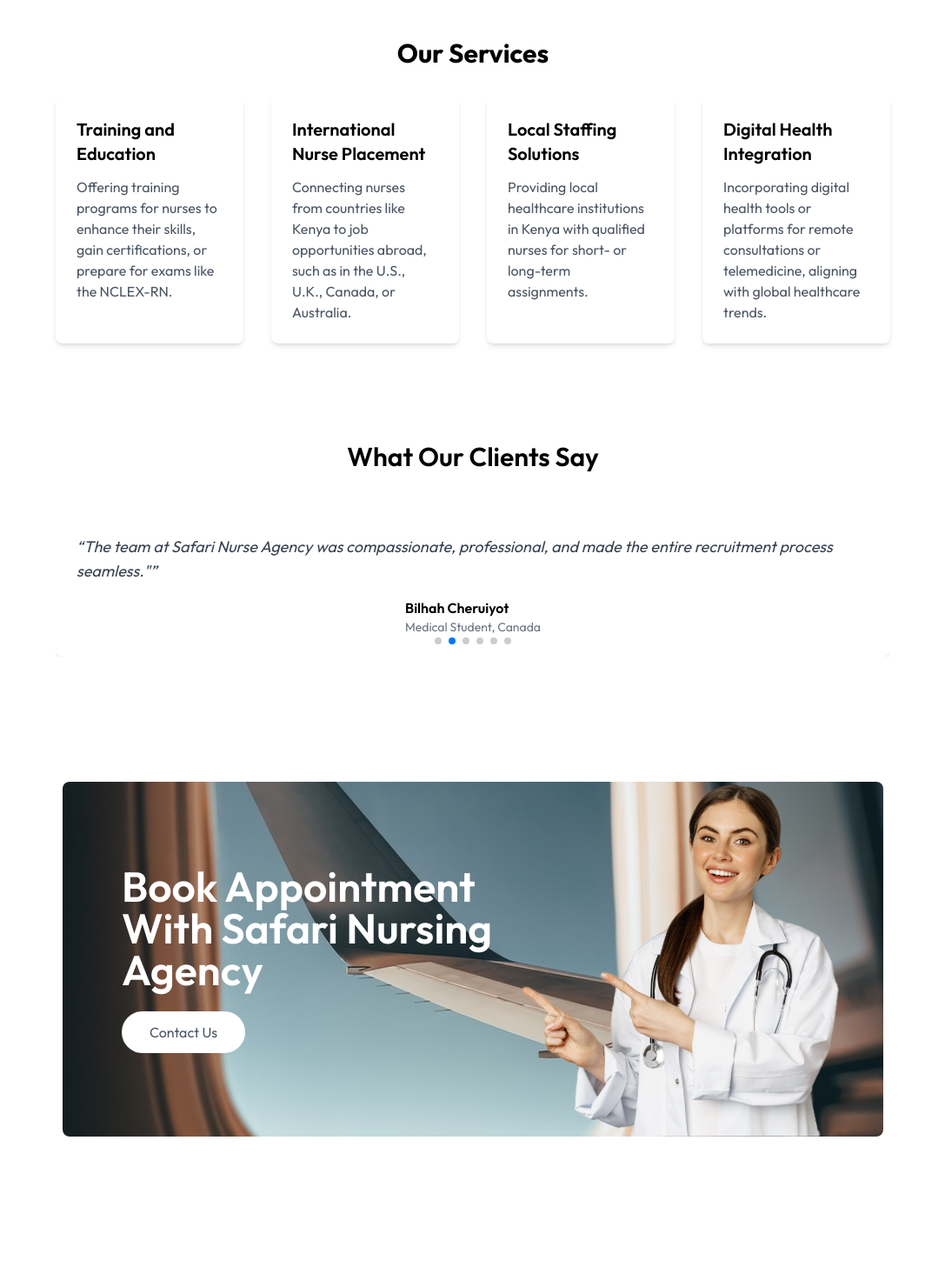
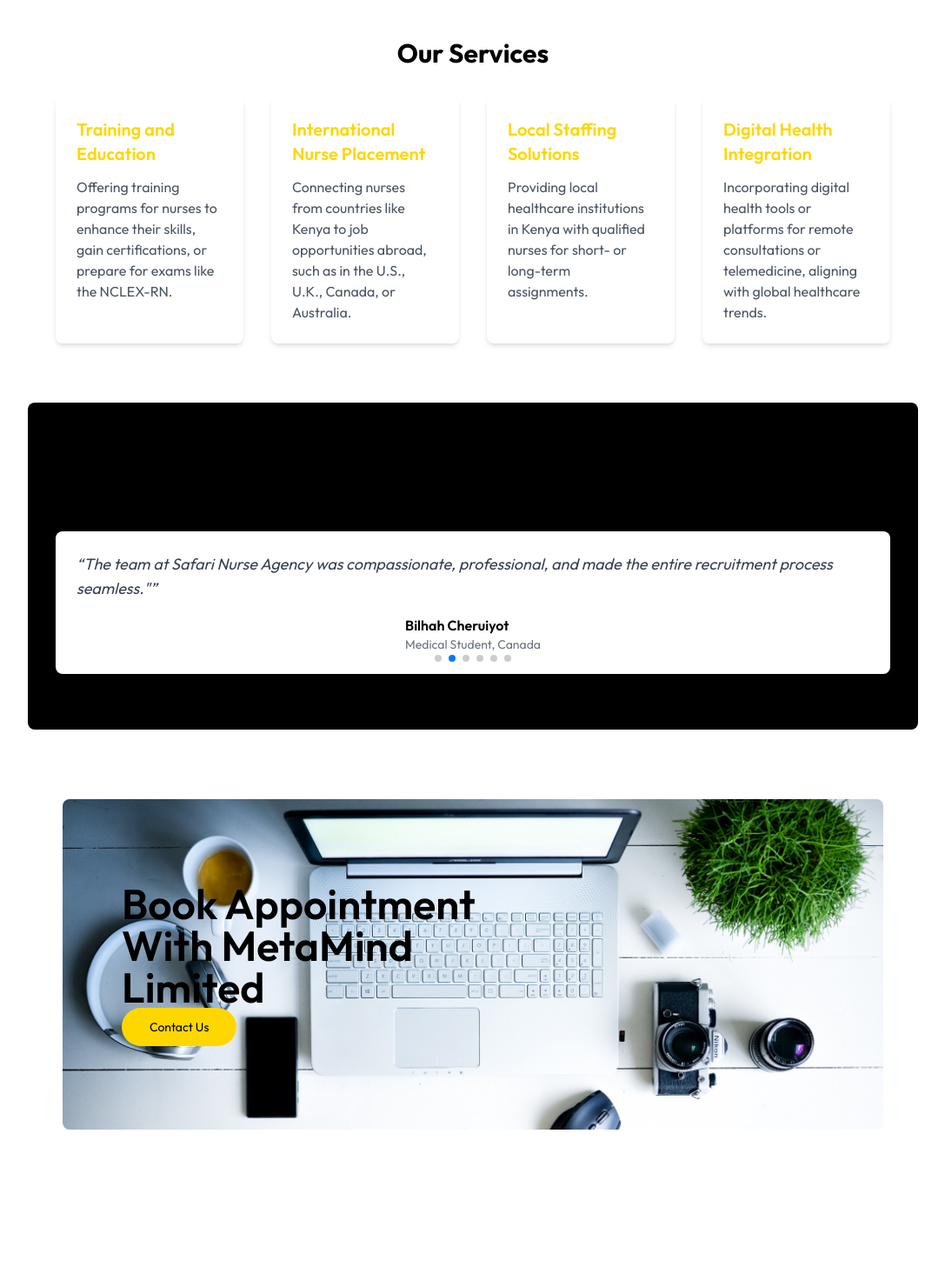
Before and after one commit to Aftermath001/MetaMind-Limited, a React (Vite) app in the folder my-app/: page / in a window 1280 px wide. Shown: the part 580-2037 px from the top of the page at 87% size, without its empty margins (96-1183 px from the left). Built offline with nearby package versions, Linux system fonts and the light colour scheme.

Commit message:
Services Page

```diff
--- a/my-app/src/assets/assets_frontend/assets.js
+++ b/my-app/src/assets/assets_frontend/assets.js
@@ -1,4 +1,4 @@
-import appointment_img from "./appointment_img.png";
+import appointment_img from "./android-3084516_1920-removebg-preview.png";
 import header_img from "./cyber-brain-7633488_1920-removebg-preview.png";
 import group_profiles from "./group_profiles.png";
 import profile_pic from "./profile_pic.png";
--- a/my-app/src/components/Banner.jsx
+++ b/my-app/src/components/Banner.jsx
@@ -22,7 +22,7 @@
 
   return (
     <motion.div
-      className="flex bg-[url('/src/assets/assets_frontend/airplane-plane.jpg')] bg-cover bg-center rounded-lg px-6 sm:px-10 md:px-14 lg:px-12 my-20 md:mx-10"
+      className="flex bg-[url('/src/assets/assets_frontend/computer-2982270_1920.jpg')] bg-cover bg-center rounded-lg px-6 sm:px-10 md:px-14 lg:px-12 my-20 md:mx-10"
       initial="hidden"
       animate="visible"
     >
@@ -31,16 +31,16 @@
         className="flex-1 py-8 sm:py-10 md:py-16 lg:py-24 lg:pl-5"
         variants={textVariant}
       >
-        <div className="text-xl sm:text-2xl md:text-3xl lg:text-5xl font-semibold text-white">
+        <div className="text-xl sm:text-2xl md:text-3xl lg:text-5xl font-semibold text-primary">
           <p>Book Appointment</p>
-          <p>With Safari Nursing Agency</p>
+          <p>With MetaMind Limited</p>
         </div>
         <motion.button
           onClick={() => {
             navigate("/contact");
             scrollTo(0, 0);
           }}
-          className="bg-white text-sm sm:text-base text-gray-600 px-8 py-3 rounded-full mt-6"
+          className="flex items-center gap-2 bg-secondary px-8 py-3 rounded-full text-primary text-sm m-auto md:m-0"
           variants={buttonVariant}
           whileHover="hover"
         >
@@ -53,11 +53,11 @@
         className="hidden md:block md:mw-1/2 lg:w-[370px] relative"
         variants={imageVariant}
       >
-        <img
+        {/* <img
           className="w-full absolute bottom-0 right-0 max-w-md"
           src={assets.appointment_img}
           alt="appointment img"
-        />
+        /> */}
       </motion.div>
     </motion.div>
   );
--- a/my-app/src/components/ServicesPage.jsx
+++ b/my-app/src/components/ServicesPage.jsx
@@ -42,7 +42,7 @@
   };
 
   return (
-    <div className="py-12">
+    <div className="py-12 ">
       <div className="max-w-7xl mx-auto px-4 sm:px-6 lg:px-8">
         <h2 className="text-3xl font-bold text-center text-primary mb-8">
           Our Services
@@ -58,10 +58,10 @@
           {services.map((service, index) => (
             <motion.div
               key={index}
-              className="bg-white rounded-lg shadow-md p-6 hover:shadow-xl transition-shadow duration-300"
+              className="bg-tertiary rounded-lg shadow-md p-6 hover:shadow-xl transition-shadow duration-300"
               variants={itemVariant}
             >
-              <h3 className="text-xl font-semibold mb-3 text-primary">
+              <h3 className="text-xl font-semibold mb-3 text-secondary">
                 {service.title}
               </h3>
               <p className="text-gray-600">{service.description}</p>
--- a/my-app/src/components/Testimonials.jsx
+++ b/my-app/src/components/Testimonials.jsx
@@ -6,7 +6,7 @@
 
 const Testimonials = () =>  {
   return (
-    <div className="py-16 px-8">
+    <div className="py-16 px-8 bg-primary rounded-lg mt-5">
       <div className="max-w-7xl mx-auto">
         <h2 className="text-3xl font-semibold text-center text-primary mb-12">
           What Our Clients Say
```
Also changed, not shown: my-app/src/assets/assets_frontend/android-3084516_1920-removebg-preview.png (added).
